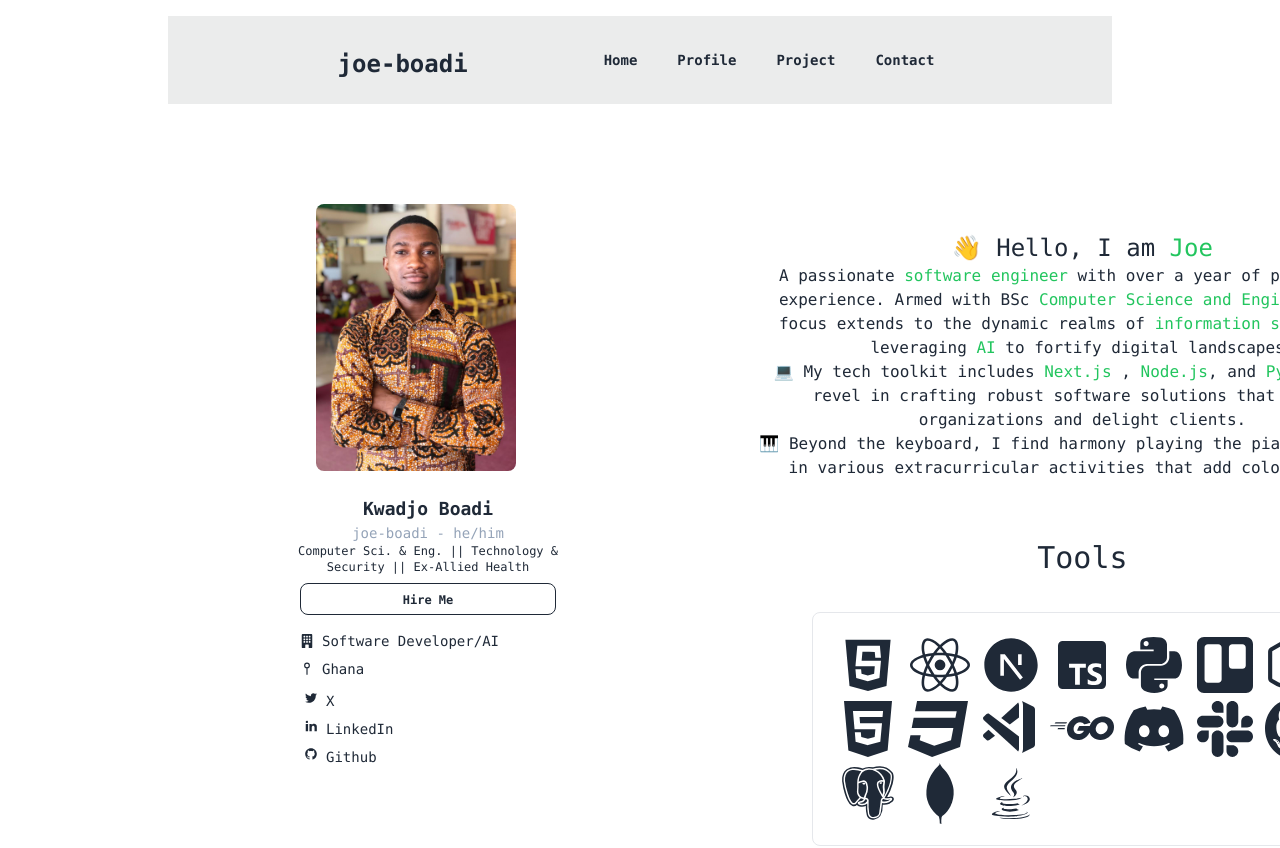
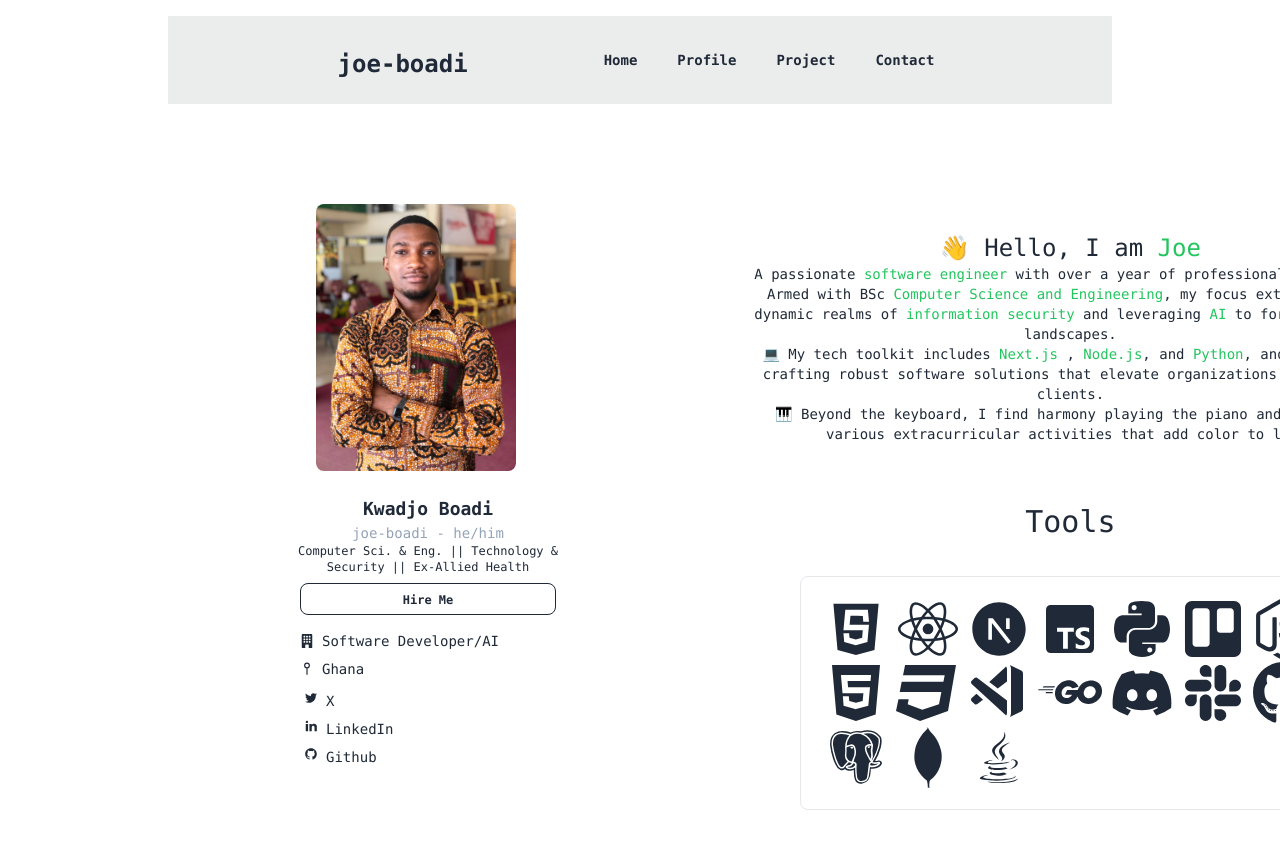
Before and after one commit to joe-boadi/my-portfolio, a Next.js app: page / in a window 1280 px wide. Shown: the top 848 px of the page. Built offline with nearby package versions, Linux system fonts and the light colour scheme.

Commit message:
Update/Modify layout of section

```diff
--- a/app/Components/Sections.tsx
+++ b/app/Components/Sections.tsx
@@ -7,9 +7,9 @@ import Introduction from "./Introduction";
 const Section = () =>{
 
     return(
-            <section id="profile" className="w-4/5 p-9 m-3">
-                <div className="container flex md:flex-col ml-0 pl-0 left-0 justify-center mt-16 lg:mx-3 font-mono">
-                    <div className="w-full min-h-screen">
+            <section id="profile" className="w-4/5 p-9 m-3 text-sm">
+                <div className="container flex md:flex-col justify-center mt-16 font-mono text-sm">
+                    <div className="min-h-screen">
                         <Introduction />
                         <StackIcons />
                         <ProjectDisplay />
```
